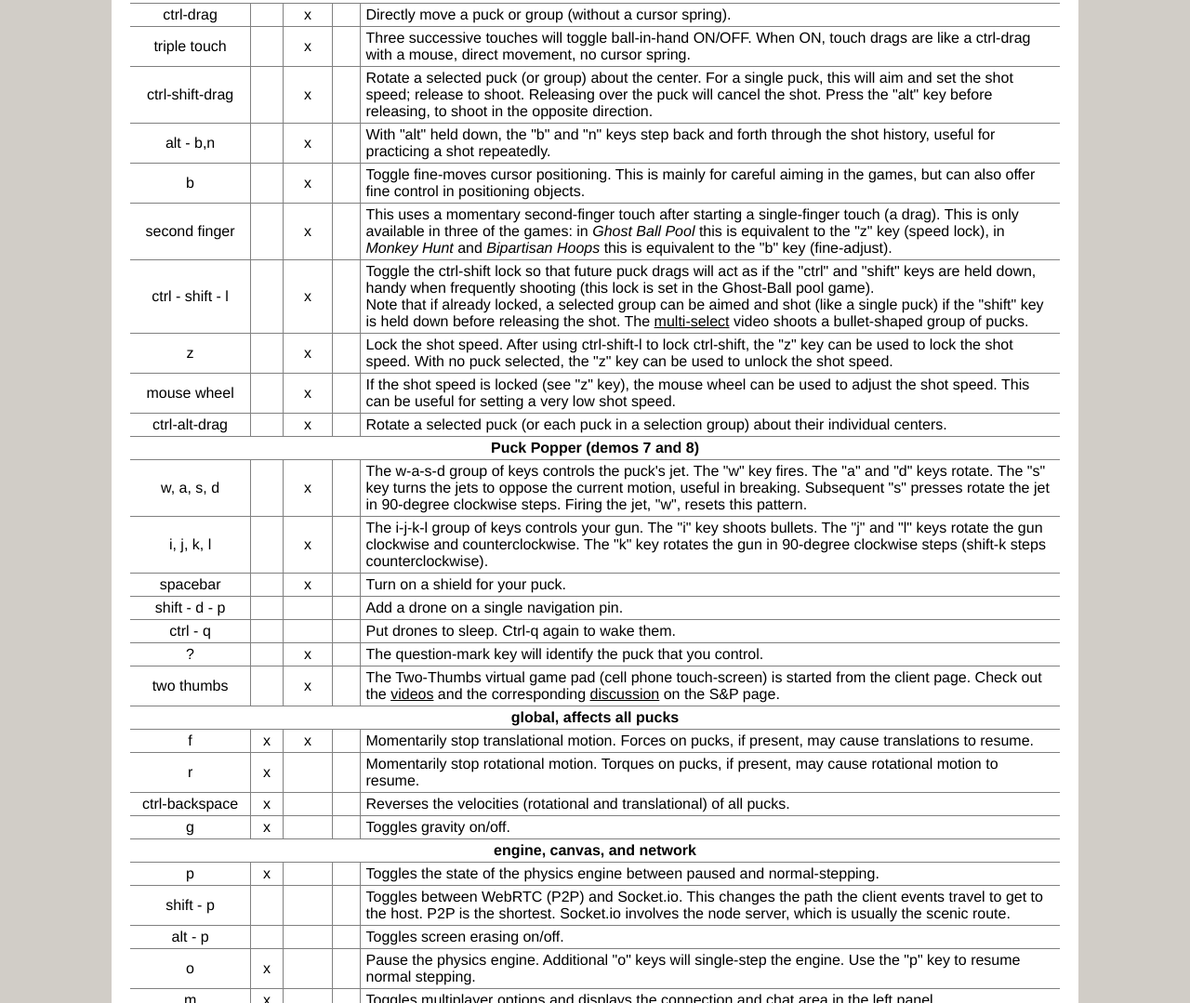
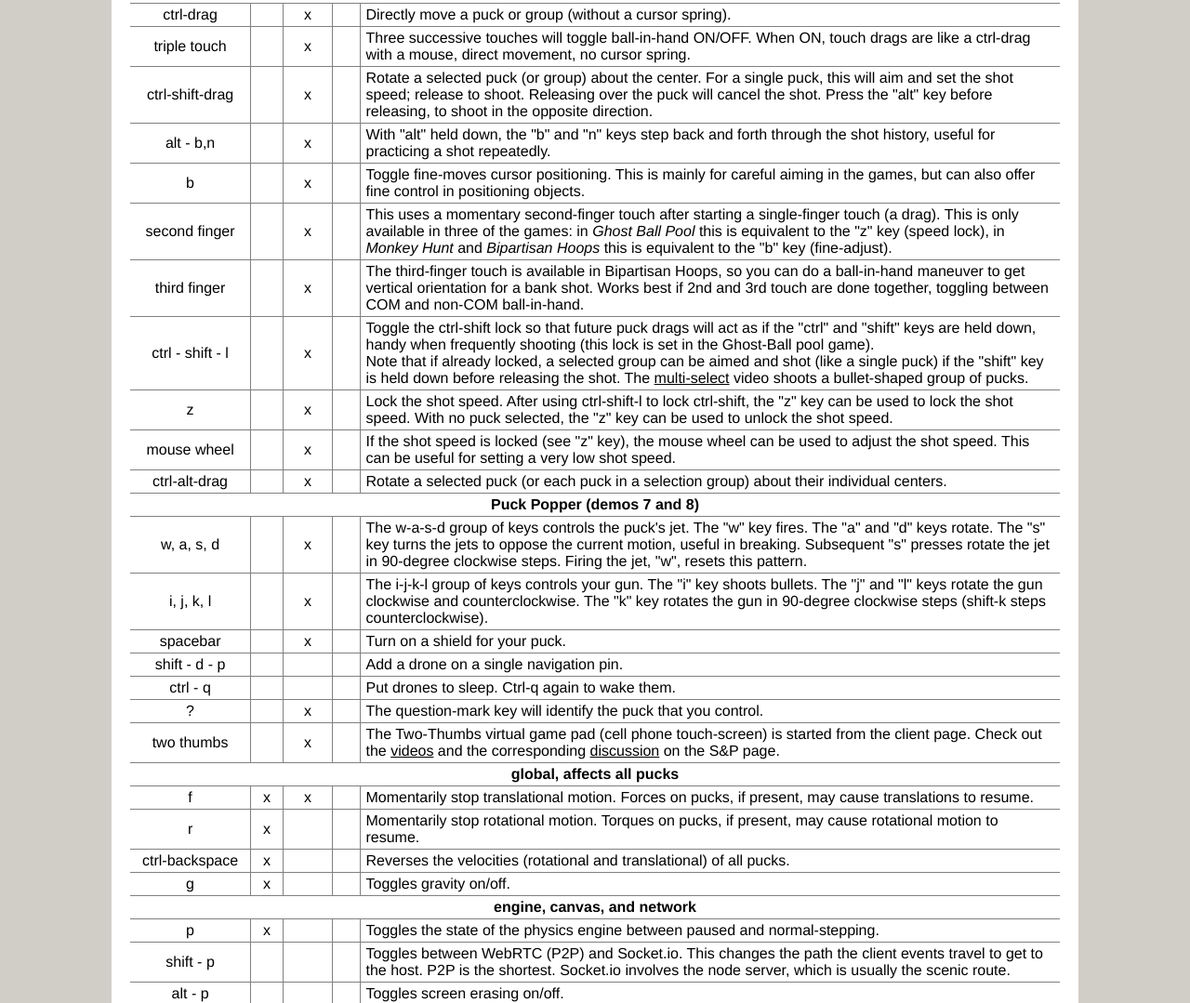
Before and after one commit to m-jim-d/springsandpucks, a plain HTML site: page mouseandkeys.html in a window 1280 px wide. Shown: the part 668-1747 px from the top of the page at 93% size. Drawn offline with Linux system fonts and the light colour scheme.

Commit message:
another update

```diff
--- a/mouseandkeys.html
+++ b/mouseandkeys.html
@@ -223,6 +223,16 @@
       This is only available in three of the games:
       in <i>Ghost Ball Pool</i> this is equivalent to the "z" key (speed lock),
       in <i>Monkey Hunt</i> and <i>Bipartisan Hoops</i> this is equivalent to the "b" key (fine-adjust).
+      </td>
+   </tr>
+   <tr>
+      <td class="keys">third finger</td>
+      <td></td>
+      <td>x</td>
+      <td></td>
+      <td class="desc">
+      The third-finger touch is available in Bipartisan Hoops, so you can do a ball-in-hand maneuver to get vertical orientation for a bank shot.
+      Works best if 2nd and 3rd touch are done together, toggling between COM and non-COM ball-in-hand.
       </td>
    </tr>
    <tr>
```
Also changed, not shown: ghostBall.js (+7 -11 lines), index.html (+3 -0 lines).
